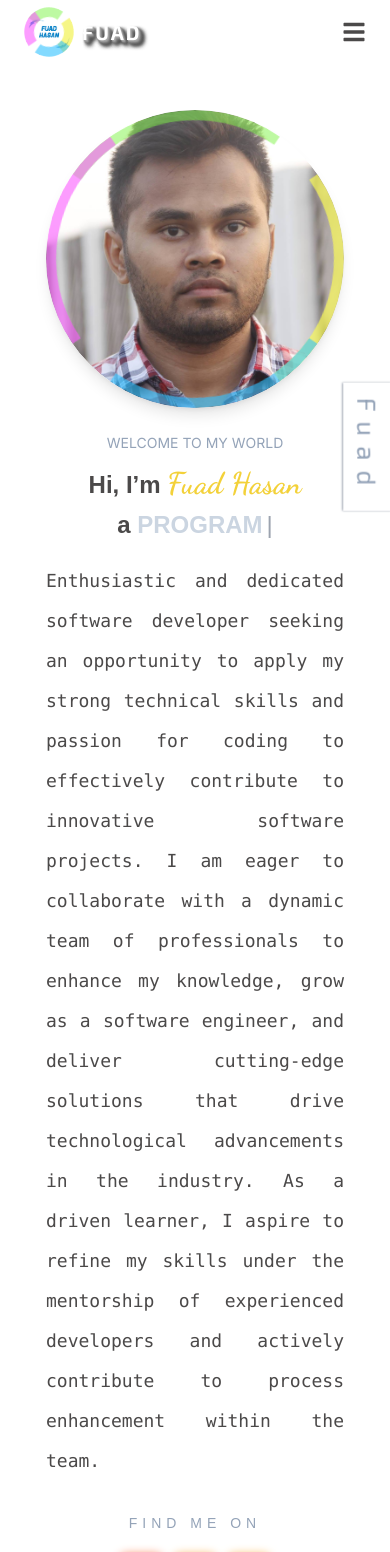
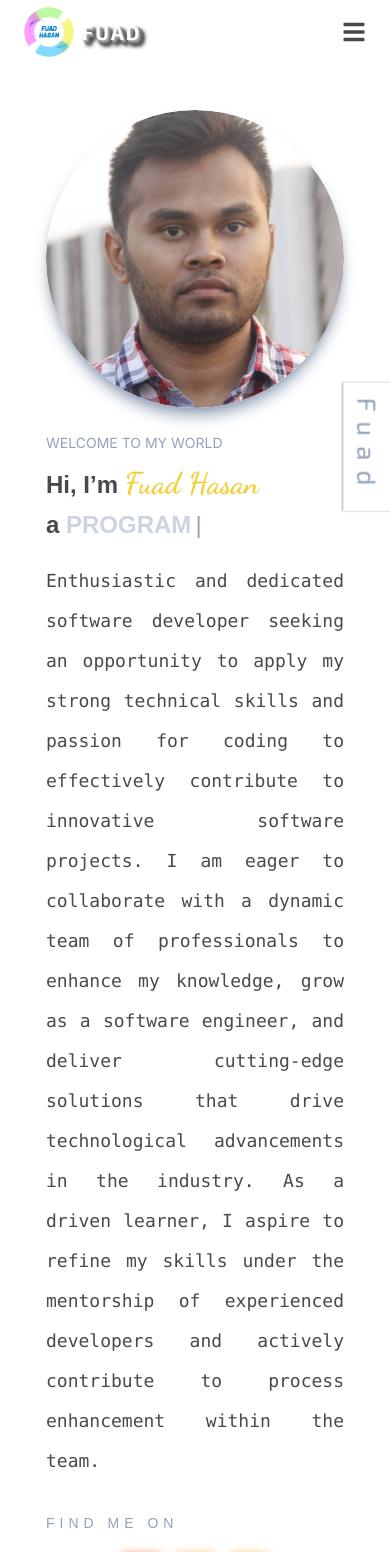
Before and after one commit to fuad-hasan-safat/fuad-hasan-safat, a Next.js app: page / in a window 390 px wide. Shown: the top 1552 px of the page. Built offline with nearby package versions, Linux system fonts and the light colour scheme; a web font is replaced by a local one; what tailwindcss-filters would draw is missing.

Commit message:
theme change

```diff
--- a/components/HomePage.tsx
+++ b/components/HomePage.tsx
@@ -56,7 +56,7 @@ export default function HomePage() {
     return (
         <div className="flex md:flex-row flex-col-reverse items-center px-4 sm:px-8 lg:px-16 w-full">
             {/* Left Section */}
-            <div className="w-full md:w-[50%] text-center md:text-left">
+            <div className="w-full md:w-[50%] text-left">
                 <h6 className="font-inter text-[14px] text-slate-400 sm:text-[16px] uppercase">
                     Welcome to My World
                 </h6>
@@ -139,7 +139,7 @@ export default function HomePage() {
 
             {/* Right Section */}
             <div className="flex justify-center items-center mb-6 md:mb-0 w-full md:w-[50%]">
-                <div className={`${styles.imageContainer} shadow-lg hover:shadow-slate-500`}>
+                <div className={`${styles.imageContainer} shadow-lg shadow-slate-400 hover:shadow-slate-500`}>
                     <Image
                         className={`${styles.profileImage}`}
                         src="/profilepic/fuad.jpg"
@@ -148,10 +148,10 @@ export default function HomePage() {
                         height={300}
                     />
 
+                    {/* <div className={`${styles.ring}`}></div>
                     <div className={`${styles.ring}`}></div>
                     <div className={`${styles.ring}`}></div>
-                    <div className={`${styles.ring}`}></div>
-                    <div className={`${styles.ring}`}></div>
+                    <div className={`${styles.ring}`}></div> */}
 
 
                 </div>
--- a/components/Loader.module.css
+++ b/components/Loader.module.css
@@ -1,6 +1,5 @@
 /* From Uiverse.io by Yaya12085 */
 .loader {
-  font-size: 30px;
   display: flex;
   gap: 10px;
 }
@@ -14,7 +13,9 @@
   color: #aa41fe;
   background-color: #dbd5f3;
   border-radius: 8px;
-  min-width: 40px;
+  /* min-width: 40px; */
+  padding-left: 5px;
+  padding-right: 5px;
   animation: peek 1s both infinite;
   animation-delay: var(--d);
 }
--- a/components/Loader.tsx
+++ b/components/Loader.tsx
@@ -5,8 +5,8 @@ const Loader = () => {
 
     return (
 
-        <div className={styles.loader}>
-            <span style={{ "--d": "100ms" } as React.CSSProperties}>F</span>
+        <div className={`${styles.loader} md:text-[30px] text-[20px] min-w-[20px] md:min-w-[40px]`}>
+            <span  style={{ "--d": "100ms" } as React.CSSProperties}>F</span>
             <span style={{ "--d": "250ms" } as React.CSSProperties}>U</span>
             <span style={{ "--d": "400ms" } as React.CSSProperties}>A</span>
             <span style={{ "--d": "550ms" } as React.CSSProperties}>D</span>
```
